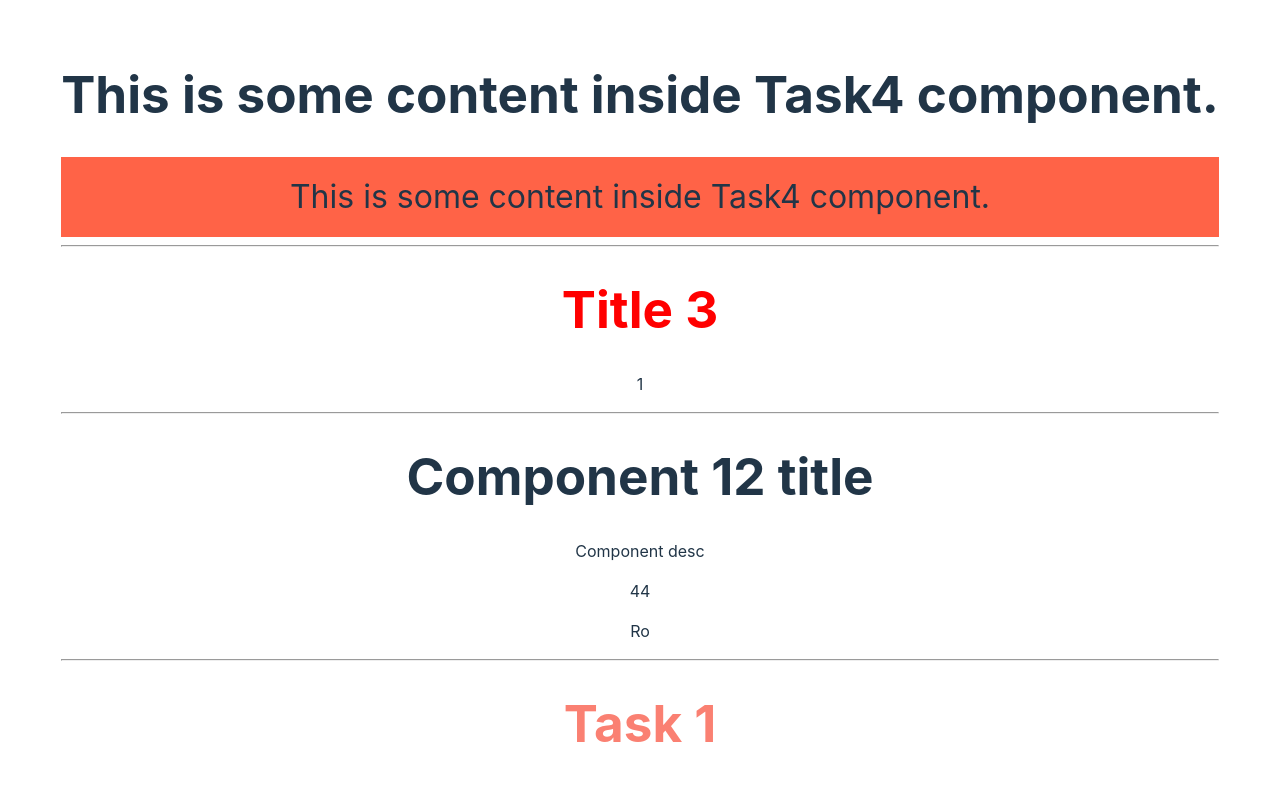
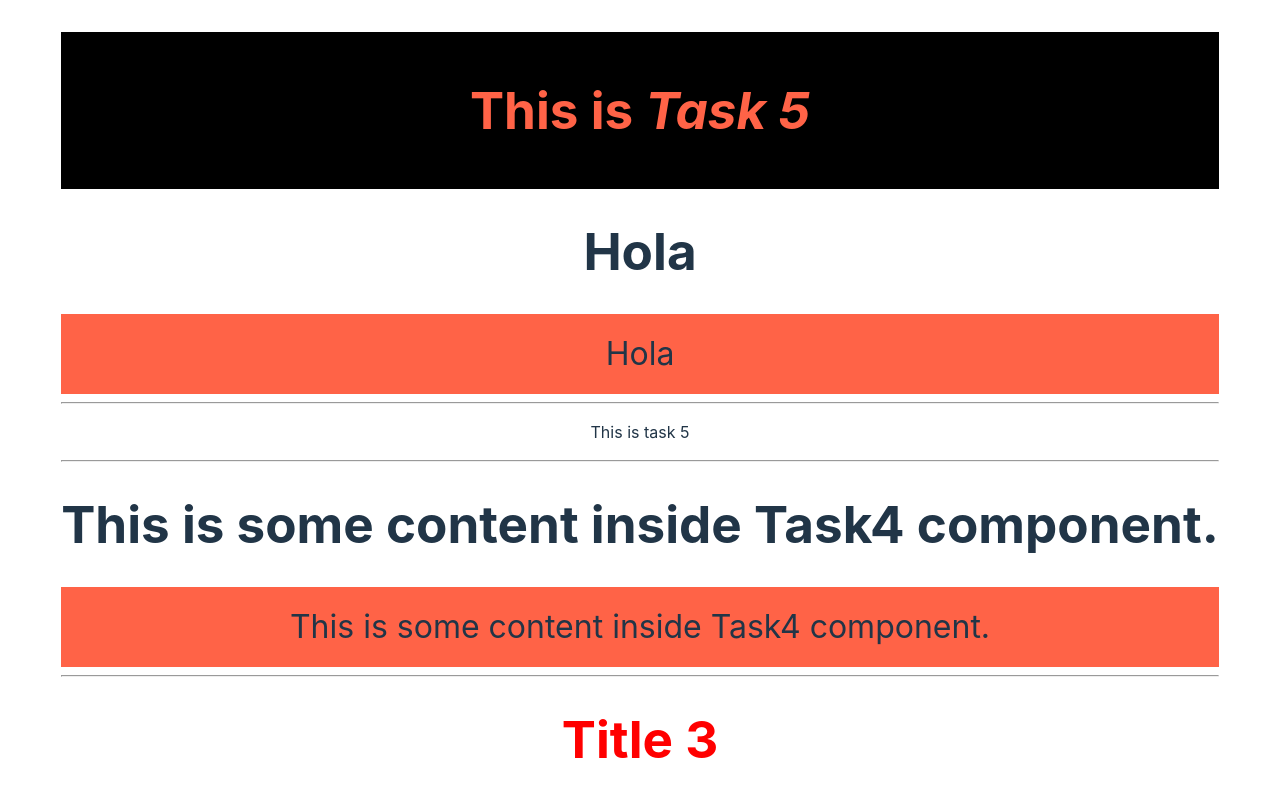
Before and after one commit to rolka/js-online, a React (Vite) app in the folder js/react/homeworks/2024-02-19/homework-vite/: page / in a window 1280 px wide. Shown: the top 789 px of the page. Built offline with nearby package versions, Linux system fonts and the light colour scheme.

Commit message:
homework added -> task 5 done updated

```diff
--- a/js/react/homeworks/2024-02-19/homework-vite/package.json
+++ b/js/react/homeworks/2024-02-19/homework-vite/package.json
@@ -10,6 +10,7 @@
     "preview": "vite preview"
   },
   "dependencies": {
+    "classnames": "^2.5.1",
     "react": "^18.2.0",
     "react-dom": "^18.2.0"
   },
--- a/js/react/homeworks/2024-02-19/homework-vite/src/components/CustomHeading/CustomHeading.jsx
+++ b/js/react/homeworks/2024-02-19/homework-vite/src/components/CustomHeading/CustomHeading.jsx
@@ -7,7 +7,7 @@ export const CustomHeading = ({
 }) => (
     // <div className={classNames({ customHeading: true })}>
     <div className={customHeadingClass}>
-        <h1 style={{ color: color }}>{children}</h1>
+        <h1 style={{ color: color || 'blue' }}>{children}</h1>
     </div>
 )
 const customHeadingClass = classNames({
--- a/js/react/homeworks/2024-02-19/homework-vite/src/main.jsx
+++ b/js/react/homeworks/2024-02-19/homework-vite/src/main.jsx
@@ -8,11 +8,13 @@ import { Task12 } from "./components/Task12.jsx";
 import componentData from "./components/componentData.js";
 import { Task3 } from "./components/Task3.jsx";
 import { Task4 } from "./components/Task4.jsx";
+import { Task5 } from "./components/Task5.jsx";
 
 ReactDOM.createRoot(document.getElementById('root')).render(
   <React.StrictMode>
     {/*<App />*/}
     {/*  <Task1 data={data} />*/}
+      <Task5/>
       <Task4>
           <>This is some content inside Task4 component.</>
       </Task4>
```
